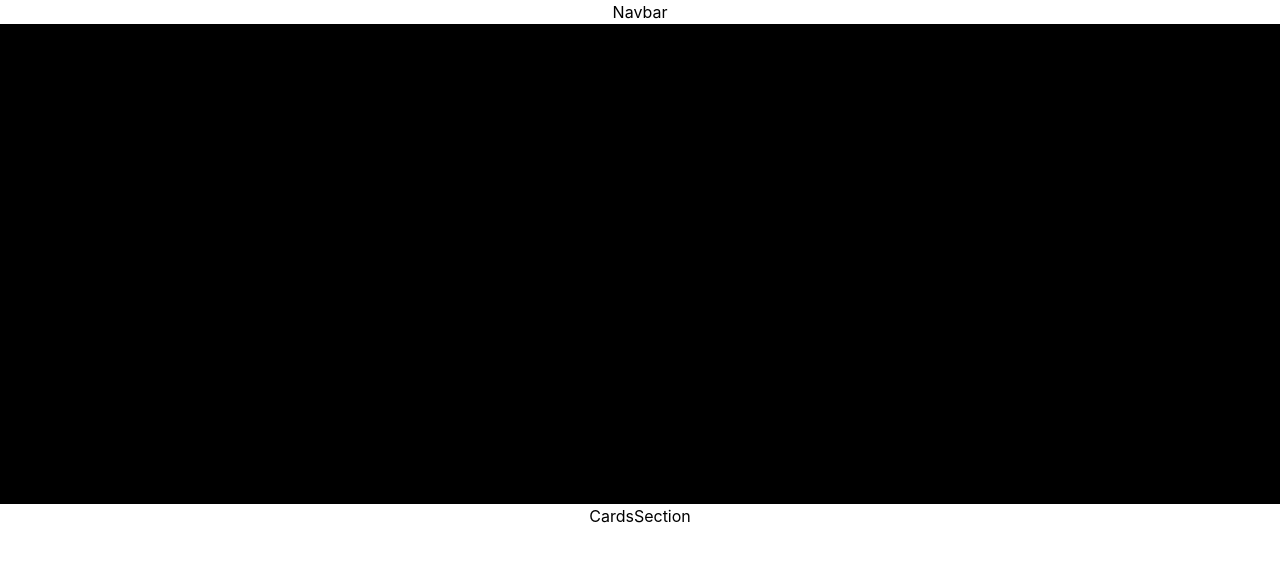
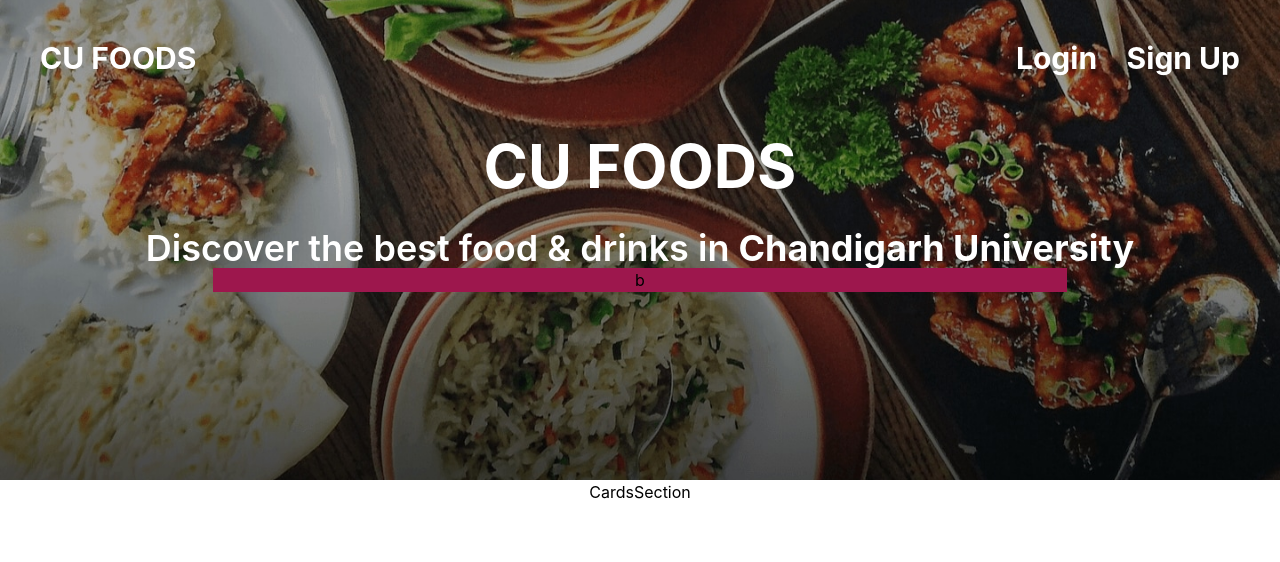
Before and after one commit to Arpitvijay7/CU_FOODS_Front-End, a React (Create React App) app: page / in a window 1280 px wide. Shown: the top 562 px of the page. Built offline with nearby package versions, Linux system fonts and the light colour scheme.

Commit message:
Topsec Done

```diff
--- a/src/Components/main/Routes/Routes.js
+++ b/src/Components/main/Routes/Routes.js
@@ -6,7 +6,6 @@ import Navbar from "../UI/NavbarComponents/index"
 const Routings = () => {
   return (
     <>
-        <Navbar/>
         <Routes>
         <Route path="/" element={<Home/>}/>
         <Route path="/login" element={<Login/>}/>
--- a/src/Components/main/UI/Screens/Home/HeroSection/HeroStyles.css
+++ b/src/Components/main/UI/Screens/Home/HeroSection/HeroStyles.css
@@ -1,3 +1,5 @@
 .HeroSection{
-
+    background: url("../../../../../../Assets/Homepage/heroimg.jpg");
+    background-size: cover;
+    background-position: center;
 }
--- a/src/Components/main/UI/Screens/Home/HeroSection/index.jsx
+++ b/src/Components/main/UI/Screens/Home/HeroSection/index.jsx
@@ -1,11 +1,35 @@
 import React from 'react'
-import Hero from "../../../../../../Assets/Homepage/heroimg.jpg"
 import "./HeroStyles.css"
 const HeroSection = () => {
   return (
     <>
-      <div className='w-full bg-black h-[60vh] HeroSection'>
-          avbnm
+      <div className='max-w-screen bg-cover h-[60vh] HeroSection relative'>
+          <div className='text-xl font-bold sm:text-xl md:text-2xl lg:text-3xl text-white max-w-screen'>
+              <div className='flex justify-between p-5 lg:p-10'>
+              <div>CU FOODS</div>
+              <div className='flex justify-between w-36 md:w-56'>
+                <div>
+                  Login
+                </div>
+                <div>
+                  Sign Up
+                </div>
+              </div>
+              </div>
+          </div>
+
+          <div className='mt-10 md:mt-5 h-2/3'>
+             <div className='h-full flex flex-col place-items-center'>
+              <div className='w-full text-white'>
+                <div className='text-6xl font-bold'>CU FOODS</div>
+                <div className='pt-8'><p className='font-semibold text-xl md:text-4xl'>Discover the best food & drinks in <span className='font-bold'>Chandigarh University</span></p></div>
+              </div>
+              <div className='bg-pink-800 w-full md:w-2/3'>
+                b
+              </div>
+             </div>
+          </div>
+
       </div>
     </>
   )
```
